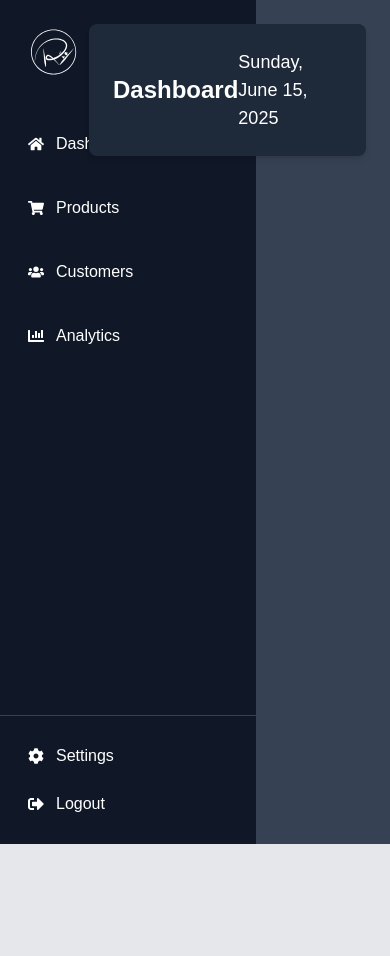
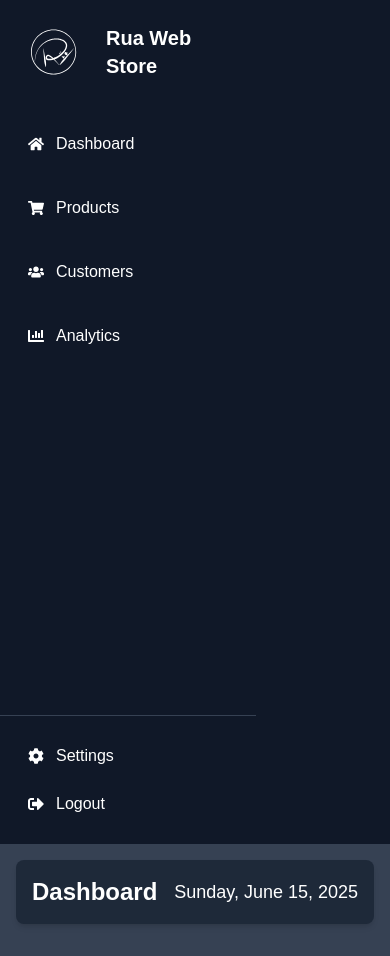
Before and after one commit to Yaarabi/Rua-smart-web-stor, a Next.js app: page /dashboard in a window 390 px wide. Before the commit the page ends 844 px from the top, so only its background shows below. Built offline with nearby package versions, Linux system fonts and the light colour scheme.

Commit message:
update of style

```diff
--- a/app/dashboard/page.tsx
+++ b/app/dashboard/page.tsx
@@ -1,18 +1,13 @@
 import DashboardHead from "@/components/dashboardHead";
 import SideBar from "@/components/sideBar";
 
-export default function Dashboard({
-  children,
-}: Readonly<{ children: React.ReactNode }>) {
+export default function Dashboard({ children }: { children: React.ReactNode }) {
   return (
-    <main className="grid grid-cols-12 min-h-screen bg-gray-700">
-      {/* Sidebar - spans 3 columns */}
-      <div className="col-span-2 bg-gray-900 text-white">
+    <main className="min-h-screen bg-gray-700 flex flex-col md:grid md:grid-cols-12">
+      <div className="bg-gray-900 text-white w-full md:col-span-2">
         <SideBar />
       </div>
-
-      {/* Main Content - spans 9 columns */}
-      <section className="col-span-10 p-6">
+      <section className="p-4 md:p-6 w-full md:col-span-10">
         <DashboardHead />
         <div className="mt-4">{children}</div>
       </section>
--- a/components/article.tsx
+++ b/components/article.tsx
@@ -2,9 +2,9 @@
 const Article = () => {
     return (
         <section className="max-w-screen-xl mx-auto mt-2 p-6 bg-gray-100 min-h-screen">
-            {/* About Rua Web Store */}
+
             <article className="mb-8">
-                <h2 className="text-3xl font-bold text-blue-600">Welcome to Rua Web Store – The Future of E-Commerce</h2>
+                <h2 className="text-3xl font-bold text-gray-600">Welcome to Rua Web Store – The Future of E-Commerce</h2>
                 <p className="mt-4 text-lg">
                     Rua Web Store is an AI-powered e-commerce solution designed to revolutionize the way businesses and dropshippers manage their online stores.
                     By integrating advanced automation, AI-driven marketing tools, and streamlined e-commerce management, we empower sellers to optimize their
@@ -17,9 +17,9 @@ const Article = () => {
                 </p>
             </article>
 
-            {/* About Youssef */}
+
             <article className="mb-8">
-                <h2 className="text-2xl font-bold text-blue-600">Meet the Founder: Youssef Aarabi</h2>
+                <h2 className="text-2xl font-bold text-gray-600">Meet the Founder: Youssef Aarabi</h2>
                 <p className="mt-4 text-lg">
                     I am Youssef Aarabi, a passionate full-stack web developer and digital marketing strategist with a deep expertise in building scalable
                     e-commerce solutions. With a background in Economics and Management from Université Ibn Zohr d`Agadir, I’ve combined my technical skills with
@@ -31,9 +31,9 @@ const Article = () => {
                 </p>
             </article>
 
-            {/* Call to Action */}
+
             <div className="text-center bg-blue-100 p-6 rounded-lg shadow-md">
-                <h3 className="text-xl font-semibold text-blue-700">Join the Revolution</h3>
+                <h3 className="text-xl font-semibold text-gray-600">Join the Revolution</h3>
                 <p className="mt-3 text-gray-700">
                     Rua Web Store is more than a platform—it’s a game-changing solution for businesses that want to scale smartly.
                     Whether you`re an entrepreneur, dropshipper, or brand owner, we provide the tools to make your success seamless.
--- a/components/card.tsx
+++ b/components/card.tsx
@@ -27,8 +27,8 @@ const Card = ({ name, description, price, rating }: {
                 <p className="text-yellow-500 font-medium">⭐ {rating}</p>
             </section>
             <footer className="mt-4 flex justify-center">
-                <button className="bg-blue-600 text-white px-4 py-2 rounded-md hover:bg-blue-700 transition">
-                Buy Now
+                <button className="bg-gray-700 text-white px-4 py-2 rounded-md hover:bg-blue-700 transition">
+                Add to Cart
                 </button>
             </footer>
         </article>
--- a/components/dashboardHead.tsx
+++ b/components/dashboardHead.tsx
@@ -10,7 +10,7 @@ const DashboardHead = () => {
 });
 
     return (
-        <nav className="flex justify-between items-center bg-gray-800 text-white p-6 rounded-lg shadow-md">
+        <nav className="flex justify-between items-center bg-gray-800 text-white p-4 rounded-lg shadow-md">
             <h2 className="text-2xl font-bold">Dashboard</h2>
             <h2 className="text-lg">{currentDate}</h2>
         </nav>
--- a/components/header.tsx
+++ b/components/header.tsx
@@ -5,8 +5,8 @@ import { MdSupportAgent } from "react-icons/md";
 const Header = () => {
     return (
         <header className="bg-white shadow">
-            <section className="text-center bg-gradient-to-r from-blue-700 to-blue-500 text-white p-3">
-                <p className="text-sm font-medium">🚀 Exclusive Offers & Latest Updates</p>
+            <section className="text-center bg-gradient-to-r from-gray-900 to-gray-700 text-white p-3">
+                <p className="text-sm font-medium">Exclusive Offers & Latest Updates</p>
             </section>
 
             <div className="flex justify-between items-center px-6 bg-gray-200">
@@ -17,7 +17,7 @@ const Header = () => {
                         width={70}
                         height={70}
                     />
-                    <h1 className="text-xl font-bold text-blue-800">Rua Web Store</h1>
+                    <h1 className="text-xl font-bold text-gray-600">Rua Web Store</h1>
                 </div>
                 <button aria-label="Change Language" className="p-2 rounded">
                     🌐 Language
@@ -37,7 +37,7 @@ const Header = () => {
                         placeholder="Search products..."
                         className="border rounded p-2 w-4/5"
                     />
-                    <button className="bg-blue-600 text-white p-2 rounded hover:bg-blue-700">
+                    <button className="bg-gray-700 text-white p-2 rounded hover:bg-blue-700">
                         Search
                     </button>
                 </form>
```
